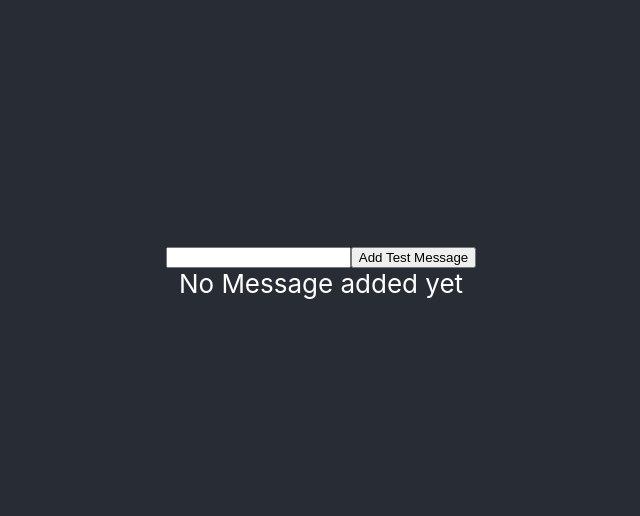
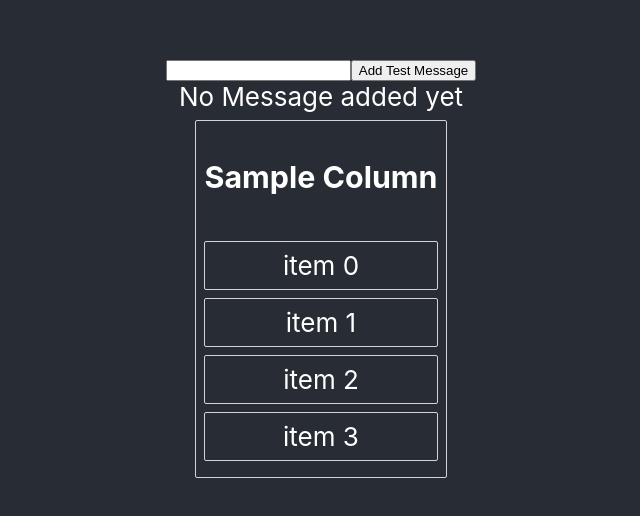
Before and after one commit to Solinari/react-redux-apollo-template, a React (Create React App) app: page / in a window 1280 px wide. Shown: the part 132-648 px from the top of the page, without its empty margins (319-959 px from the left). Built offline with nearby package versions, Linux system fonts and the light colour scheme.

Commit message:
redux state hydrated grid, column, column items base case implemented.

```diff
--- a/src/App.css
+++ b/src/App.css
@@ -30,3 +30,28 @@
     transform: rotate(360deg);
   }
 }
+
+.Grid {
+  padding: 8px;
+}
+
+.Column {
+  margin: 8px;
+  border: 1px solid lightgray;
+  border-radius: 2px;
+}
+
+.Column-Title {
+  padding: 8px;
+}
+
+.Item-List {
+  padding:8px;
+}
+
+.Item {
+  border: 1px solid lightgray;
+  border-radius: 2px;
+  padding: 8px;
+  margin-bottom: 8px;
+}
--- a/src/App.js
+++ b/src/App.js
@@ -1,6 +1,7 @@
 import React, { Component } from 'react';
 import AddTestMessage from './components/AddTestMessage';
 import DisplayTestMessage  from './components/DisplayTestMessage';
+import Grid from './components/grid/Grid';
 import './App.css';
 
 class App extends Component {
@@ -10,6 +11,7 @@ class App extends Component {
         <header className="App-header">
           <AddTestMessage/>
           <DisplayTestMessage/>
+          <Grid/>
         </header>
       </div>
     );
--- /dev/null
+++ b/src/components/grid/Column.js
@@ -0,0 +1,15 @@
+import React from 'react';
+import Item from './Item';
+
+export default class Column extends React.Component {
+    render() {
+        return (
+            <div className="Column">
+                <h3 className="Column-Title">{this.props.column.title}</h3>
+                <div className="Item-List">
+                    {this.props.items.map(item => <Item key={item.id} item={item}/>)}
+                </div>
+            </div>
+        )
+    }
+}
--- a/src/components/grid/Grid.js
+++ b/src/components/grid/Grid.js
@@ -0,0 +1,46 @@
+import React from 'react';
+import { bindActionCreators } from 'redux';
+import { connect } from 'react-redux';
+import { hydrateGridAction } from '../../state/actions/actions';
+import { getInitialGrid } from '../../state/selectors/selectors';
+import Column from './Column';
+
+// grid is the container component
+class Grid extends React.Component {
+
+    constructor(props) {
+        super(props);
+        this.props.hydrateGridAction(); // action dispatch
+    }
+
+    render() {
+        const grid = this.props.grid;
+        return grid.isLoaded
+        ? grid.columnOrder.map(columnId => {
+
+            const column = grid.columns[columnId];
+            const items = column.itemIds.map(itemId => grid.items[itemId]);
+
+            return <Column key={column.id} column={column} items={items}/>;
+        })
+        : <div>Grid Not Loaded</div>
+    }
+
+}
+
+function mapDispatchToProps(dispatch) {
+    return bindActionCreators({
+        hydrateGridAction
+    }, dispatch);
+}
+
+const mapStateToProps = state => {
+    const grid = getInitialGrid(state);
+    return { grid };
+}
+
+// export redux connected component
+export default connect(
+    mapStateToProps,
+    mapDispatchToProps
+)(Grid);
--- /dev/null
+++ b/src/components/grid/Item.js
@@ -0,0 +1,9 @@
+import React from 'react';
+
+export default class Item extends React.Component {
+    render() {
+        return (
+            <div className="Item">{this.props.item.content}</div>
+        )
+    }
+}
--- a/src/state/reducers/gridReducer.js
+++ b/src/state/reducers/gridReducer.js
@@ -1,12 +1,14 @@
 import { HYDRATE_GRID } from '../../constants/actionTypes';
 import { v4 } from 'uuid';
 
-const itemIdInitializer = Array.apply(null, Array(4)).map(() => { return v4(); })
+const itemIdInitializer = Array.apply(null, Array(4)).map(() => { return v4(); });
+
 // init state
 const initialState = {
     items: {},
     columns: {},
-    columnOrder: [`column-${itemIdInitializer[0]}`]
+    columnOrder: [`${itemIdInitializer[0]}`],
+    isLoaded: false
 }
 
 // reducer definition
@@ -19,7 +21,8 @@ export default function(state = initialState, action) {
             return {
                 ...state,
                 items: hydrateItems(),
-                columns: hydrateColumns()
+                columns: hydrateColumns(),
+                isLoaded: true
             }
         }
         default:
@@ -33,25 +36,25 @@ export default function(state = initialState, action) {
 // reducer helper functions
 function hydrateItems() {
     return {
-        [`item-${itemIdInitializer[0]}`]: {
-            id: `item-${itemIdInitializer[0]}`, content: `item ${0}`
+        [`${itemIdInitializer[0]}`]: {
+            id: `${itemIdInitializer[0]}`, content: `item ${0}`
         },
-        [`item-${itemIdInitializer[1]}`]: {
-            id: `item-${itemIdInitializer[1]}`, content: `item ${1}`
+        [`${itemIdInitializer[1]}`]: {
+            id: `${itemIdInitializer[1]}`, content: `item ${1}`
         },
-        [`item-${itemIdInitializer[2]}`]: {
-            id: `item-${itemIdInitializer[2]}`, content: `item ${2}`
+        [`${itemIdInitializer[2]}`]: {
+            id: `${itemIdInitializer[2]}`, content: `item ${2}`
         },
-        [`item-${itemIdInitializer[3]}`]: {
-            id: `item-${itemIdInitializer[3]}`, content: `item ${3}`
+        [`${itemIdInitializer[3]}`]: {
+            id: `${itemIdInitializer[3]}`, content: `item ${3}`
         }
     };
 }
 
 function hydrateColumns() {
     return {
-        [`column-${itemIdInitializer[0]}`]: {
-            id: `column-${itemIdInitializer[0]}`,
+        [`${itemIdInitializer[0]}`]: {
+            id: `${itemIdInitializer[0]}`,
             title: 'Sample Column',
             itemIds: itemIdInitializer
         }
```
Also changed, not shown: 1 other file (tests, documents, lock files or other folders).
